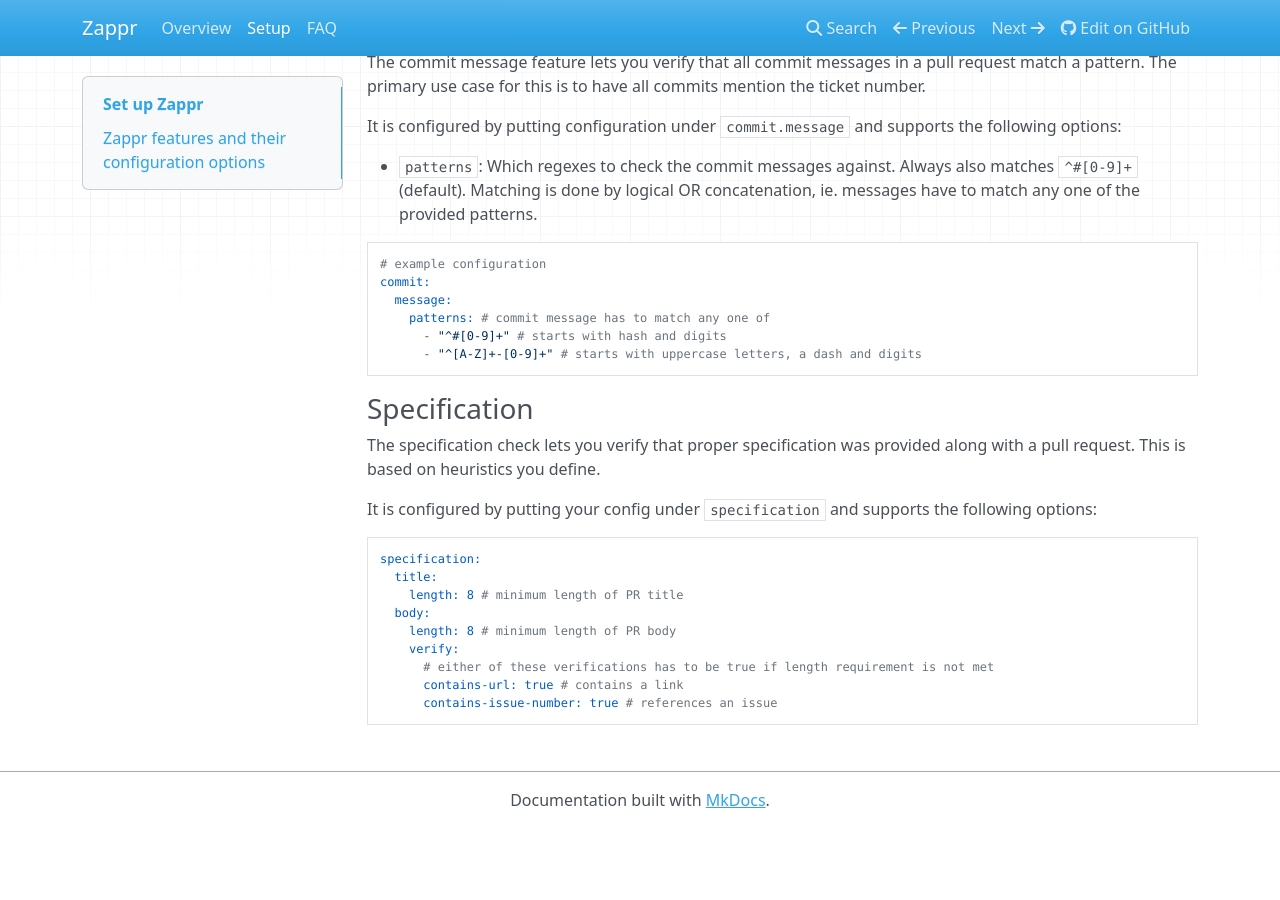
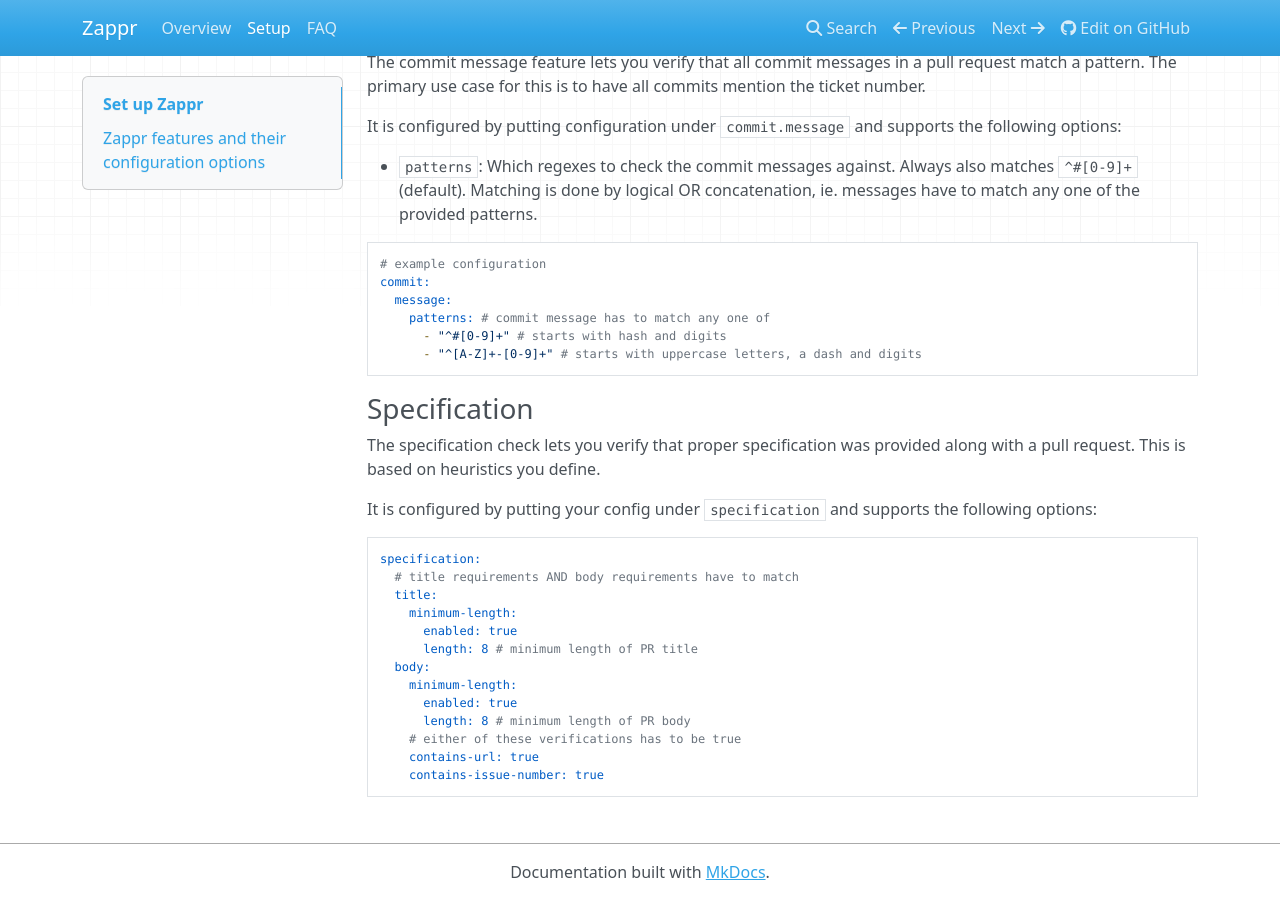
Before and after one commit to zalando/zappr, an MkDocs documentation site: the page built from docs/setup.md, in a window 1280 px wide and 900 px high, scrolled down 3813 px. Built offline with MkDocs 1.6.1, drawn with Linux system fonts in a browser that asks for light colours; nearby versions of some CDN libraries; old or Windows-style settings are respelled for this version of MkDocs; before the commit the page ends 4641 px from its top, so only the background shows below that.

Commit message:
#353 update according to new implementation

```diff
--- a/docs/setup.md
+++ b/docs/setup.md
@@ -126,12 +126,16 @@ It is configured by putting your config under `specification` and supports the f
 
 ~~~ yaml
 specification:
+  # title requirements AND body requirements have to match
   title:
-    length: 8 # minimum length of PR title
+    minimum-length:
+      enabled: true
+      length: 8 # minimum length of PR title
   body:
-    length: 8 # minimum length of PR body
-    verify:
-      # either of these verifications has to be true if length requirement is not met
-      contains-url: true # contains a link
-      contains-issue-number: true # references an issue
+    minimum-length:
+      enabled: true
+      length: 8 # minimum length of PR body
+    # either of these verifications has to be true
+    contains-url: true
+    contains-issue-number: true
 ~~~
```
